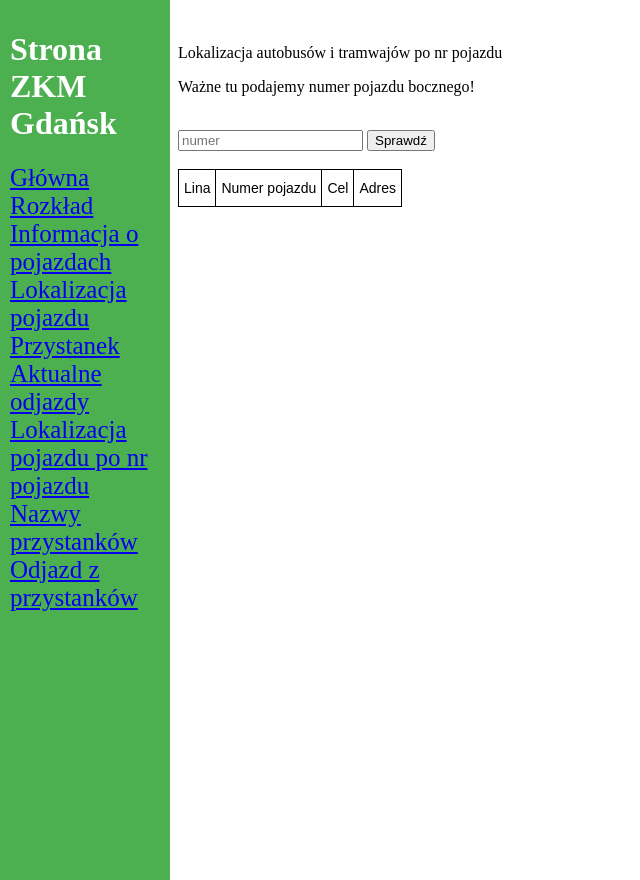
After one commit to Szymon-Olstowski/Zkm-Gdansk-flask, a Flask app: page /lok_numer_autobusu in a window 1280 px wide. The commit adds this page. Shown: the whole page, without its empty margins (0-640 px from the left). Run offline with Flask 2, Linux system fonts and the light colour scheme.

Commit message:
Add files via upload

```diff
--- a/main.py
+++ b/main.py
@@ -121,6 +121,7 @@ async def lok_autobusu():
         r = requests.get("https://ckan2.multimediagdansk.pl/gpsPositions?v=2")
         inf = r.json()
         nr = int(request.form["numer"])
+        found = False
         for jaz in inf["vehicles"]:
             if str(nr) == jaz["routeShortName"]:
                 latitude = jaz["lat"]
@@ -137,7 +138,69 @@ async def lok_autobusu():
                     lon=longitude,  # add lat and lon to the loak object
                 )
                 autobus.append(az)
+                found = True
+
+        if not found:
+            az = loak(
+                lina="Brak takiej lini albo nie kursuje w tym czasie",
+                nr_pojazdu=" ",
+                cel=" ",
+                adres=" ",
+                lat=" ",
+                lon=" ",
+            )
+            autobus.append(az)
+
     return render_template("lok_autous.html", autobus=autobus)
+
+
+class loaks:
+    def __init__(self, lina, nr_pojazdu, cel, adres, lat, lon):
+        self.lina: str = lina
+        self.nr_pojazdu: str = nr_pojazdu
+        self.cel: str = cel
+        self.adres: str = adres
+        self.lat: str = lat
+        self.lon: str = lon
+
+
+@app.route("/lok_numer_autobusu", methods=["GET", "POST"])
+async def lok_numer_autobusu():
+    autobuss: list[loaks] = []
+    if request.method == "POST" and "numer" in request.form:
+        r = requests.get("https://ckan2.multimediagdansk.pl/gpsPositions?v=2")
+        inf = r.json()
+        nr = int(request.form["numer"])
+        found = False
+        for jaz in inf["vehicles"]:
+            if str(nr) == jaz["vehicleCode"]:
+                latitude = jaz["lat"]
+                longitude = jaz["lon"]
+                point = Point(latitude, longitude)
+                geocoder = Nominatim(user_agent="my-app")
+                address = geocoder.reverse(point)
+                az = loaks(
+                    lina=jaz["routeShortName"],
+                    nr_pojazdu=jaz["vehicleCode"],
+                    cel=jaz["headsign"],
+                    adres=address[0],
+                    lat=latitude,
+                    lon=longitude,  # add lat and lon to the loak object
+                )
+                autobuss.append(az)
+                found = True
+
+        if not found:
+            az = loaks(
+                lina="Brak takiego numeru pojazdu albo ten pojazd nie kursuje w tym czasie.",
+                nr_pojazdu=" ",
+                cel=" ",
+                adres=" ",
+                lat=" ",
+                lon=" ",
+            )
+            autobuss.append(az)
+    return render_template("lok_numer_autous.html", autobuss=autobuss)
 
 
 @app.route("/tabory", methods=["GET", "POST"])
@@ -216,8 +279,9 @@ async def tabory():  # informacja filmu/live
 
 
 class Tablica:
-    def __init__(self, godziny):
+    def __init__(self, godziny, link):
         self.godziny: str = godziny
+        self.link: str = link
 
 
 @app.route("/rozklad", methods=["GET", "POST"])
@@ -253,11 +317,77 @@ async def rozklad():  # informacja filmu/live
                 wyn = tags.get("aria-label")[
                     0:5
                 ]  # wyciągniecie z tekstu godziny odjazdu
-                tab.append(wyn)
-                a1 = Tablica(godziny=wyn)
-                tab.append(a1)
+                link_href = tags.get("href")  # pobierz link z atrybutu href
+                tab.append(
+                    Tablica(
+                        godziny=wyn, link=f"https://ztm.gda.pl/rozklady/{link_href}"
+                    )
+                )  # dodaj link do Tablica
     return render_template("rozklad.html", tab=tab)
 
 
+@app.route("/bus_stops", methods=["GET", "POST"])
+def bus_stops():
+    bus_stops = []
+    if request.method == "POST":
+        line_number = request.form["line_number"]
+        url = f"https://ztm.gda.pl/rozklady/linia-{line_number}.html"
+        response = requests.get(url)
+        soup = BeautifulSoup(response.content, "html.parser")
+        table = soup.find("table", {"role": "presentation"})
+
+        if table:
+            for row in table.find_all("tr")[1:]:  # skip the header row
+                for cell in row.find_all("td"):
+                    street = cell.find("div", {"class": "route_street"})
+                    street_name = street.text.strip() if street else ""
+                    for link in cell.find_all("a"):
+                        bus_stop = link.text.strip()
+                        href = link.get("href")
+                        full_link = f"https://ztm.gda.pl/rozklady/{href}"
+                        bus_stops.append(
+                            {
+                                "street": street_name,
+                                "bus_stop": bus_stop,
+                                "link": full_link,
+                            }
+                        )
+        else:
+            bus_stops.append(
+                {
+                    "street": "Error",
+                    "bus_stop": "No bus stops found for this line.",
+                    "link": "",
+                }
+            )
+
+    return render_template("bus_stops.html", bus_stops=bus_stops)
+
+
+from bs4 import BeautifulSoup
+import requests
+
+
+@app.route("/odjazy_przys", methods=["GET", "POST"])
+async def odjazdy_przys():
+    if request.method == "POST" and "link" in request.form:
+        link = request.form["link"]
+        page = requests.get(link)
+        soup = BeautifulSoup(page.text, "html.parser")
+        table = soup.find("table", {"class": "kurstab", "role": "presentation"})
+
+        if table:
+            rows = table.find_all("tr")
+            data = []
+            for row in rows[1:]:  # skip the header row
+                cols = row.find_all("td")
+                cols = [col.text.strip() for col in cols]
+                data.append(cols)
+            return render_template("odczyt_tabeli.html", data=data)
+        else:
+            return "Tabela nie znaleziona"
+    return render_template("odczyt_tabeli.html")
+
+
 if __name__ == "__main__":
-    app.run(host="127.0.0.1")  # wprowadz adres ip komputera
+    app.run(host="192.168.0.185")  # wprowadz adres ip komputera
--- a/templates/layout.html
+++ b/templates/layout.html
@@ -5,41 +5,78 @@
   <meta charset="utf-8">
   <title>{% block title %}{% endblock %}</title>
   <style>
-    /* Add some basic styling to our page */
+    /* Styl dla układu komputerowego */
+    @media (min-width: 768px) {
+      header {
+        width: 150px;
+        position: fixed;
+        top: 0;
+        left: 0;
+        height: 100vh;
+        background-color: #4CAF50;
+        color: white;
+        padding: 10px;
+      }
 
-    header {
-      background-color: greenyellow;
-      padding: 20px;
-      text-align: center;
+      .content {
+        padding: 20px;
+        margin-left: 150px;
+      }
+
+      header a {
+        font-size: 25px;
+        /* Ustawienie rozmiaru czcionki na 25px */
+      }
     }
 
-    header a {
-      text-decoration: none;
-      color: blue;
-      margin: 0 10px;
-    }
+    /* Styl dla układu mobilnego */
+    @media (max-width: 767px) {
+      header {
+        width: 100%;
+        position: relative;
+        padding: 10px;
+        text-align: center;
+        background-color: #4CAF50;
+        color: white;
+      }
 
-    header a:hover {
-      color: aquamarine;
-    }
+      header a {
+        display: inline-block;
+        margin: 0 10px;
+        font-size: 25px;
+        /* Ustawienie rozmiaru czcionki na 25px */
+      }
 
-    .content {
-      padding: 20px;
+      .content {
+        padding: 20px;
+        margin: 0;
+      }
     }
   </style>
 </head>
 
 <body>
 
+
   <header>
     <h1>Strona ZKM Gdańsk</h1>
-    <b><a href="{{ url_for('test') }}"><i class="fas fa-home"></i>Strona Główna</a></b>
-    <b><a href="{{ url_for('rozklad') }}"><i class="fas fa-user-circle"></i>Rozkład jazdy</a></b>
-    <b><a href="{{ url_for('tabory') }}"><i class="fas fa-user-circle"></i>Informacja o pojazdach</a></b>
-    <b><a href="{{ url_for('lok_autobusu') }}"><i class="fas fa-user-circle"></i>Lokalizacja autobusu</a></b>
-    <b><a href="{{ url_for('przystanek') }}"><i class="fas fa-user-circle"></i>Przystanek</a></b>
-    <b><a href="{{ url_for('odjazdy') }}"><i class="fas fa-user-circle"></i>Aktualne odjazdy</a></b>
-
+    <a href="{{ url_for('test') }}" class="nav-link">Główna</a>
+    <br>
+    <a href="{{ url_for('rozklad') }}" class="nav-link">Rozkład</a>
+    <br>
+    <a href="{{ url_for('tabory') }}" class="nav-link">Informacja o pojazdach</a>
+    <br>
+    <a href="{{ url_for('lok_autobusu') }}" class="nav-link">Lokalizacja pojazdu</a>
+    <br>
+    <a href="{{ url_for('przystanek') }}" class="nav-link">Przystanek</a>
+    <br>
+    <a href="{{ url_for('odjazdy') }}" class="nav-link">Aktualne odjazdy</a>
+    <br>
+    <a href="{{ url_for('lok_numer_autobusu') }}" class="nav-link">Lokalizacja pojazdu po nr pojazdu</a>
+    <br>
+    <a href="{{ url_for('bus_stops') }}" class="nav-link">Nazwy przystanków</a>
+    <br>
+    <a href="{{ url_for('odjazdy_przys') }}" class="nav-link">Odjazd z przystanków</a>
   </header>
   <div class="content">
     {% block content %}{% endblock %}
--- /dev/null
+++ b/templates/lok_numer_autous.html
@@ -0,0 +1,77 @@
+<!DOCTYPE html>
+<html>
+
+
+<head>
+    <meta charset="utf-8">
+    <meta name="viewport" content="width=device-width, initial-scale=1">
+    <style type="text/css">
+        .tg {
+            border-collapse: collapse;
+            border-spacing: 0;
+        }
+
+        .tg td {
+            border-color: black;
+            border-style: solid;
+            border-width: 1px;
+            font-family: Arial, sans-serif;
+            font-size: 14px;
+            overflow: hidden;
+            padding: 10px 5px;
+            word-break: normal;
+        }
+
+        .tg th {
+            border-color: black;
+            border-style: solid;
+            border-width: 1px;
+            font-family: Arial, sans-serif;
+            font-size: 14px;
+            font-weight: normal;
+            overflow: hidden;
+            padding: 10px 5px;
+            word-break: normal;
+        }
+
+        .tg .tg-0lax {
+            text-align: left;
+            vertical-align: top
+        }
+    </style>
+</head>
+
+<body>
+    {% extends 'layout.html' %}
+    {% block title %}Lokalizacja po nr pojazdu{% endblock %}
+
+    {% block content %}
+    <p>Lokalizacja autobusów i tramwajów po nr pojazdu</p>
+    <p>Ważne tu podajemy numer pojazdu bocznego!</p>
+    <br>
+    <form action="{{url_for('lok_numer_autobusu')}}" method="post">
+        <input type="text" name="numer" placeholder="numer" id="numer" required>
+        <input type="submit" value="Sprawdź">
+    </form>
+    <br>
+    <table class="tg">
+        <tr>
+            <td class="tg-3esp">Lina</td>
+            <td class="tg-3esp">Numer pojazdu</td>
+            <td class="tg-3esp">Cel</td>
+            <td class="tg-3esp">Adres</td>
+        </tr>
+        {% for test in autobuss %}
+        <tr>
+            <td class="tg-aweg">{{test.lina}}</td>
+            <td class="tg-aweg">{{test.nr_pojazdu}}</td>
+            <td class="tg-aweg">{{test.cel}}</td>
+            <td class="tg-aweg">{{test.adres}}</td>
+        </tr>
+        {% endfor %}
+    </table>
+    <br>
+</body>
+
+</html>
+{% endblock %}
```
Also changed, not shown: templates/bus_stops.html (added, +38 -0 lines), templates/odczyt_tabeli.html (added, +25 -0 lines), templates/rozklad.html (+13 -11 lines), zkm.db (added).
